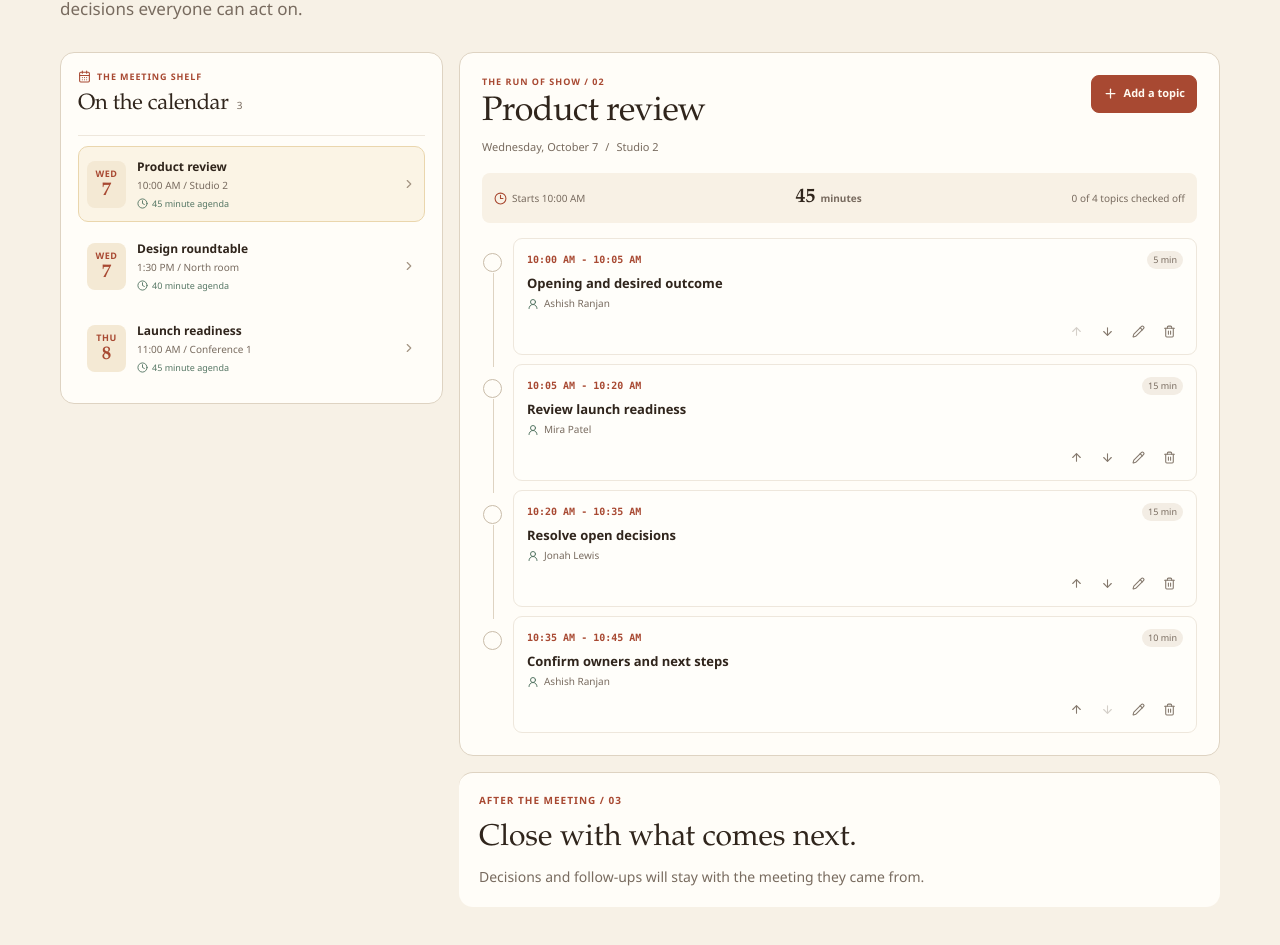
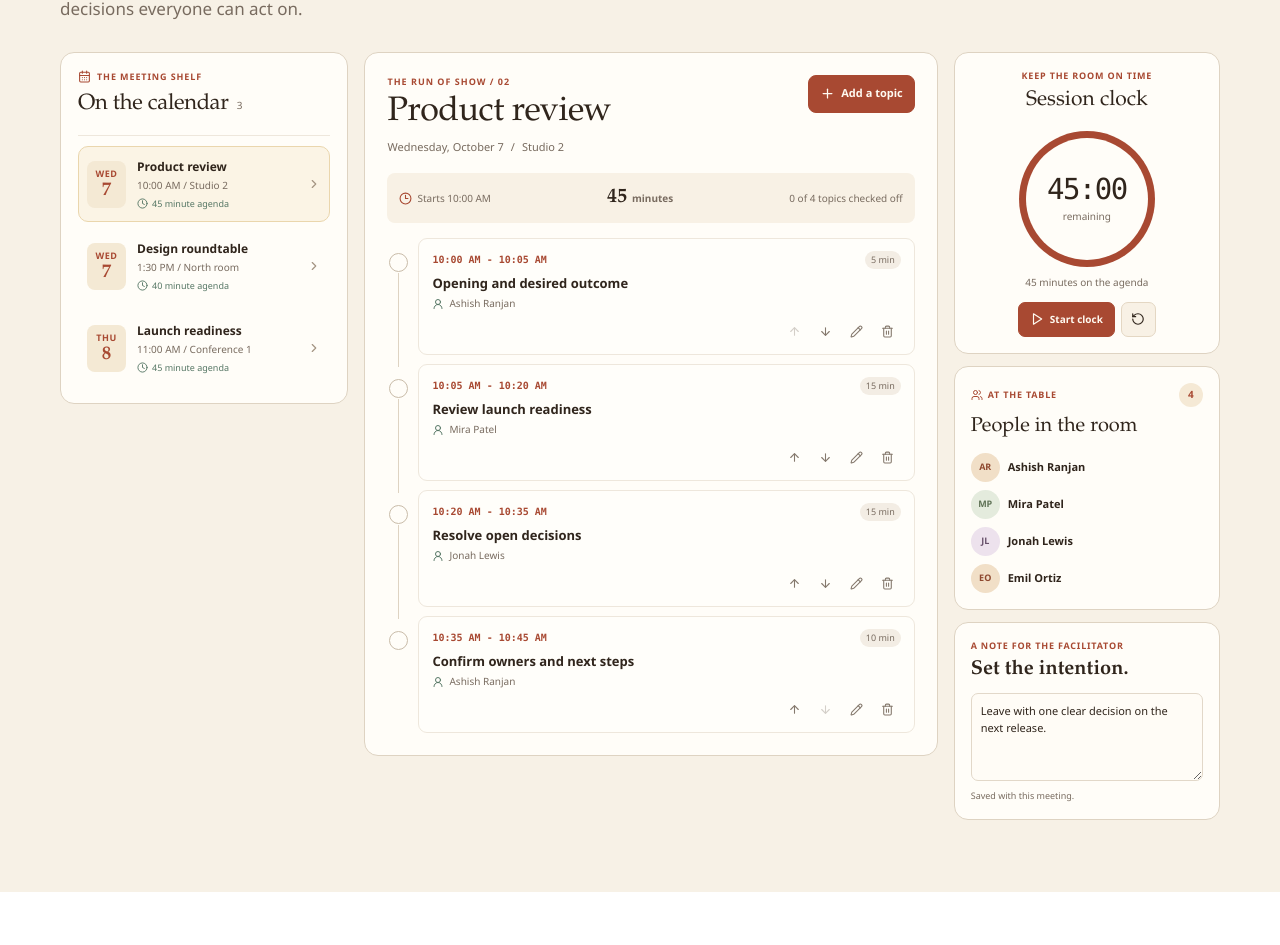
Before and after one commit to a2rp/meeting-agenda-builder, a React (Vite) app: page / in a window 1280 px wide. Shown: the part 395-1340 px from the top of the page. After the commit the page ends 1287 px from the top, so only its background shows below. Built offline with nearby package versions, Linux system fonts and the light colour scheme.

Commit message:
feat: add meeting timer and facilitator notes

```diff
--- a/src/App.jsx
+++ b/src/App.jsx
@@ -1,6 +1,7 @@
 import { useEffect, useState } from 'react'
 import styles from './App.module.css'
 import AgendaEditor from './components/agendaEditor/index.jsx'
+import FacilitatorPanel from './components/facilitatorPanel/index.jsx'
 import Header from './components/header/index.jsx'
 import MeetingList from './components/meetingList/index.jsx'
 import { makeInitialMeetings } from './data/meetings.js'
@@ -35,6 +36,12 @@ const App = () => {
   const updateAgenda = (meetingId, agenda) => {
     setMeetings((currentMeetings) => currentMeetings.map((meeting) =>
       meeting.id === meetingId ? { ...meeting, agenda } : meeting,
+    ))
+  }
+
+  const updateMeetingNote = (meetingId, note) => {
+    setMeetings((currentMeetings) => currentMeetings.map((meeting) =>
+      meeting.id === meetingId ? { ...meeting, note } : meeting,
     ))
   }
 
@@ -73,11 +80,11 @@ const App = () => {
             onSelectMeeting={setSelectedMeetingId}
           />
           <AgendaEditor meeting={selectedMeeting} onUpdateAgenda={updateAgenda} />
-          <section className={`${styles.placeholder} ${styles['planning-note']}`} id="notes" aria-labelledby="notes-title">
-            <p className={styles.sectionLabel}>AFTER THE MEETING / 03</p>
-            <h2 id="notes-title">Close with what comes next.</h2>
-            <p>Decisions and follow-ups will stay with the meeting they came from.</p>
-          </section>
+          <FacilitatorPanel
+            key={visibleMeetingId || 'no-meeting'}
+            meeting={selectedMeeting}
+            onUpdateNote={updateMeetingNote}
+          />
         </div>
       </main>
     </div>
--- a/src/App.module.css
+++ b/src/App.module.css
@@ -63,7 +63,7 @@
 
   .planning-layout {
     display: grid;
-    grid-template-columns: minmax(250px, 0.78fr) minmax(0, 1.55fr);
+    grid-template-columns: minmax(225px, 0.78fr) minmax(0, 1.55fr) minmax(215px, 0.72fr);
     align-items: start;
     gap: 16px;
     margin-top: 30px;
@@ -81,10 +81,6 @@
       border-radius: 14px;
     }
 
-    .planning-note {
-      grid-column: 2;
-      min-height: 110px;
-    }
   }
 
   .sectionLabel {
@@ -126,8 +122,15 @@
       gap: 12px;
       margin-top: 24px;
 
-      .planning-note {
-        grid-column: auto;
+    }
+  }
+
+  @media (max-width: 980px) and (min-width: 601px) {
+    .planning-layout {
+      grid-template-columns: minmax(220px, 0.8fr) minmax(0, 1.45fr);
+
+      > :last-child {
+        grid-column: 1 / -1;
       }
     }
   }
--- /dev/null
+++ b/src/components/facilitatorPanel/index.jsx
@@ -0,0 +1,113 @@
+import { useEffect, useState } from 'react'
+import { LuPause, LuPlay, LuRotateCcw, LuUsers } from 'react-icons/lu'
+import styles from './styles.module.css'
+
+const formatCountdown = (totalSeconds) => {
+  const minutes = String(Math.floor(totalSeconds / 60)).padStart(2, '0')
+  const seconds = String(totalSeconds % 60).padStart(2, '0')
+  return `${minutes}:${seconds}`
+}
+
+const getInitials = (name) => name
+  .split(/\s+/)
+  .map((part) => part[0])
+  .slice(0, 2)
+  .join('')
+  .toUpperCase()
+
+const FacilitatorPanel = ({ meeting, onUpdateNote }) => {
+  const totalMinutes = meeting?.agenda.reduce((total, item) => total + Number(item.minutes), 0) || 0
+  const totalSeconds = totalMinutes * 60
+  const [remainingSeconds, setRemainingSeconds] = useState(totalSeconds)
+  const [isRunning, setIsRunning] = useState(false)
+  const timerProgress = totalSeconds ? Math.round((remainingSeconds / totalSeconds) * 100) : 0
+  const participants = meeting?.participants || []
+
+  useEffect(() => {
+    if (!isRunning || remainingSeconds <= 0) return undefined
+    const timerId = window.setTimeout(() => {
+      setRemainingSeconds((seconds) => Math.max(seconds - 1, 0))
+    }, 1000)
+    return () => window.clearTimeout(timerId)
+  }, [isRunning, remainingSeconds])
+
+  const toggleTimer = () => {
+    if (!totalSeconds) return
+    if (remainingSeconds === 0) {
+      setRemainingSeconds(totalSeconds)
+      setIsRunning(true)
+      return
+    }
+    setIsRunning((running) => !running)
+  }
+
+  const resetTimer = () => {
+    setIsRunning(false)
+    setRemainingSeconds(totalSeconds)
+  }
+
+  return (
+    <aside className={styles.panel} id="notes" aria-label="Meeting preparation">
+      <section className={styles['timer-card']} aria-labelledby="timer-title">
+        <p className={styles.eyebrow}>KEEP THE ROOM ON TIME</p>
+        <h2 id="timer-title">Session clock</h2>
+        <div className={styles['timer-dial']} style={{ '--timer-progress': `${timerProgress}%` }}>
+          <div>
+            <strong>{formatCountdown(remainingSeconds)}</strong>
+            <span>remaining</span>
+          </div>
+        </div>
+        <p className={styles['timer-caption']}>
+          {totalMinutes ? `${totalMinutes} minutes on the agenda` : 'Add a topic to set the clock'}
+        </p>
+        <div className={styles['timer-controls']}>
+          <button className={styles['timer-start']} type="button" onClick={toggleTimer} disabled={!totalSeconds}>
+            {isRunning && remainingSeconds > 0 ? <LuPause aria-hidden="true" /> : <LuPlay aria-hidden="true" />}
+            {isRunning && remainingSeconds > 0 ? 'Pause clock' : 'Start clock'}
+          </button>
+          <button className={styles['timer-reset']} type="button" onClick={resetTimer} aria-label="Reset session clock" disabled={!totalSeconds}>
+            <LuRotateCcw aria-hidden="true" />
+          </button>
+        </div>
+      </section>
+
+      <section className={styles['people-card']} aria-labelledby="people-title">
+        <header>
+          <p className={styles.eyebrow}><LuUsers aria-hidden="true" /> AT THE TABLE</p>
+          <span>{participants.length}</span>
+        </header>
+        <h2 id="people-title">People in the room</h2>
+        {participants.length ? (
+          <ul className={styles['attendee-list']}>
+            {participants.map((person) => (
+              <li key={person}>
+                <span className={styles.avatar} aria-hidden="true">{getInitials(person)}</span>
+                <span>{person}</span>
+              </li>
+            ))}
+          </ul>
+        ) : (
+          <p className={styles['empty-people']}>Add people when you create the meeting.</p>
+        )}
+      </section>
+
+      <section className={styles['notes-card']} aria-labelledby="prep-note-title">
+        <label htmlFor="prep-note">
+          <span className={styles.eyebrow}>A NOTE FOR THE FACILITATOR</span>
+          <strong id="prep-note-title">Set the intention.</strong>
+        </label>
+        <textarea
+          id="prep-note"
+          value={meeting?.note || ''}
+          onChange={(event) => meeting && onUpdateNote(meeting.id, event.target.value)}
+          placeholder="What should everyone leave knowing?"
+          rows="4"
+          disabled={!meeting}
+        />
+        <p>Saved with this meeting.</p>
+      </section>
+    </aside>
+  )
+}
+
+export default FacilitatorPanel
--- /dev/null
+++ b/src/components/facilitatorPanel/styles.module.css
@@ -0,0 +1,250 @@
+.panel {
+  display: grid;
+  gap: 12px;
+
+  .timer-card,
+  .people-card,
+  .notes-card {
+    padding: 16px;
+    background: var(--color-surface);
+    border: 1px solid var(--color-line);
+    border-radius: 14px;
+  }
+
+  .timer-card {
+    display: grid;
+    justify-items: center;
+    text-align: center;
+
+    h2 {
+      margin-top: 3px;
+      font-family: var(--font-display);
+      font-size: 21px;
+    }
+  }
+
+  .eyebrow {
+    display: flex;
+    align-items: center;
+    gap: 5px;
+    color: var(--color-rust);
+    font-size: 9px;
+    font-weight: 800;
+    letter-spacing: 0.8px;
+
+    svg {
+      width: 12px;
+      height: 12px;
+    }
+  }
+
+  .timer-dial {
+    display: grid;
+    width: 136px;
+    aspect-ratio: 1;
+    margin-top: 14px;
+    padding: 7px;
+    place-items: center;
+    background: conic-gradient(var(--color-rust) var(--timer-progress), #eee4d4 0);
+    border-radius: 50%;
+
+    > div {
+      display: grid;
+      width: 100%;
+      height: 100%;
+      align-content: center;
+      justify-items: center;
+      background: var(--color-surface);
+      border-radius: 50%;
+    }
+
+    strong {
+      color: var(--color-ink);
+      font-family: var(--font-mono);
+      font-size: 29px;
+      font-weight: 500;
+      letter-spacing: -1.5px;
+      line-height: 1.1;
+    }
+
+    span {
+      margin-top: 3px;
+      color: var(--color-muted);
+      font-size: 10px;
+    }
+  }
+
+  .timer-caption {
+    margin-top: 8px;
+    color: var(--color-muted);
+    font-size: 10px;
+  }
+
+  .timer-controls {
+    display: flex;
+    justify-content: center;
+    gap: 6px;
+    margin-top: 12px;
+  }
+
+  .timer-start,
+  .timer-reset {
+    display: inline-flex;
+    align-items: center;
+    justify-content: center;
+    gap: 6px;
+    min-height: 35px;
+    color: var(--color-ink);
+    background: #f8f1e5;
+    border: 1px solid #e4d7c3;
+    border-radius: 7px;
+    font-size: 10px;
+    font-weight: 750;
+    transition: border-color 160ms ease, box-shadow 160ms ease;
+
+    svg {
+      width: 14px;
+      height: 14px;
+    }
+
+    &:hover:not(:disabled),
+    &:focus-visible {
+      border-color: var(--color-rust);
+      outline: none;
+      box-shadow: 0 3px 9px rgb(48 37 28 / 8%);
+    }
+
+    &:disabled {
+      cursor: not-allowed;
+      opacity: 0.5;
+    }
+  }
+
+  .timer-start {
+    padding-inline: 11px;
+    color: #fffaf1;
+    background: var(--color-rust);
+    border-color: var(--color-rust);
+
+    &:hover:not(:disabled),
+    &:focus-visible {
+      border-color: var(--color-rust-dark);
+    }
+  }
+
+  .timer-reset {
+    width: 35px;
+  }
+
+  .people-card {
+    > header {
+      display: flex;
+      align-items: center;
+      justify-content: space-between;
+
+      > span {
+        display: grid;
+        width: 24px;
+        height: 24px;
+        place-items: center;
+        color: var(--color-rust);
+        background: #f5e9d5;
+        border-radius: 50%;
+        font-size: 10px;
+        font-weight: 800;
+      }
+    }
+
+    h2 {
+      margin-top: 4px;
+      font-family: var(--font-display);
+      font-size: 20px;
+    }
+  }
+
+  .attendee-list {
+    display: grid;
+    gap: 8px;
+    margin-top: 12px;
+
+    li {
+      display: flex;
+      align-items: center;
+      gap: 8px;
+      color: var(--color-ink);
+      font-size: 11px;
+      font-weight: 650;
+    }
+
+    li:nth-child(3n + 1) .avatar {
+      color: #8e482f;
+      background: #f1dfc7;
+    }
+
+    li:nth-child(3n + 2) .avatar {
+      color: #5f7256;
+      background: #e4ebdd;
+    }
+
+    li:nth-child(3n) .avatar {
+      color: #68506b;
+      background: #ede2ed;
+    }
+  }
+
+  .avatar {
+    display: grid;
+    width: 29px;
+    height: 29px;
+    flex: 0 0 auto;
+    place-items: center;
+    border-radius: 50%;
+    font-size: 9px;
+    font-weight: 800;
+  }
+
+  .empty-people {
+    margin-top: 10px;
+    color: var(--color-muted);
+    font-size: 11px;
+  }
+
+  .notes-card {
+    display: grid;
+    gap: 8px;
+
+    label {
+      display: grid;
+      gap: 3px;
+    }
+
+    label > strong {
+      color: var(--color-ink);
+      font-family: var(--font-display);
+      font-size: 20px;
+    }
+
+    textarea {
+      width: 100%;
+      min-height: 88px;
+      padding: 9px;
+      color: var(--color-ink);
+      background: #fffcf6;
+      border: 1px solid #e2d8c9;
+      border-radius: 7px;
+      font-size: 11px;
+      line-height: 1.5;
+
+      &:focus {
+        border-color: var(--color-rust);
+        outline: none;
+        box-shadow: 0 0 0 3px rgb(168 73 50 / 10%);
+      }
+    }
+
+    > p {
+      color: var(--color-muted);
+      font-size: 9px;
+    }
+  }
+}
```
